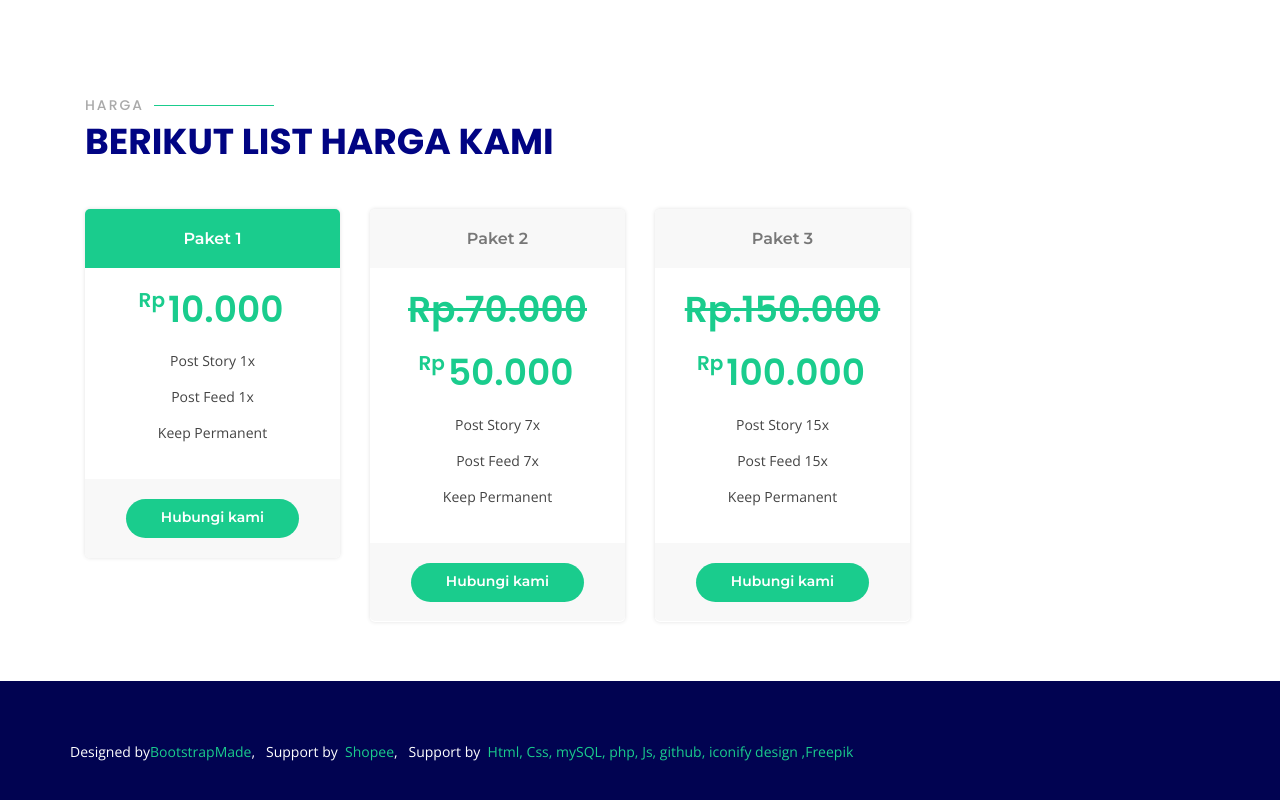
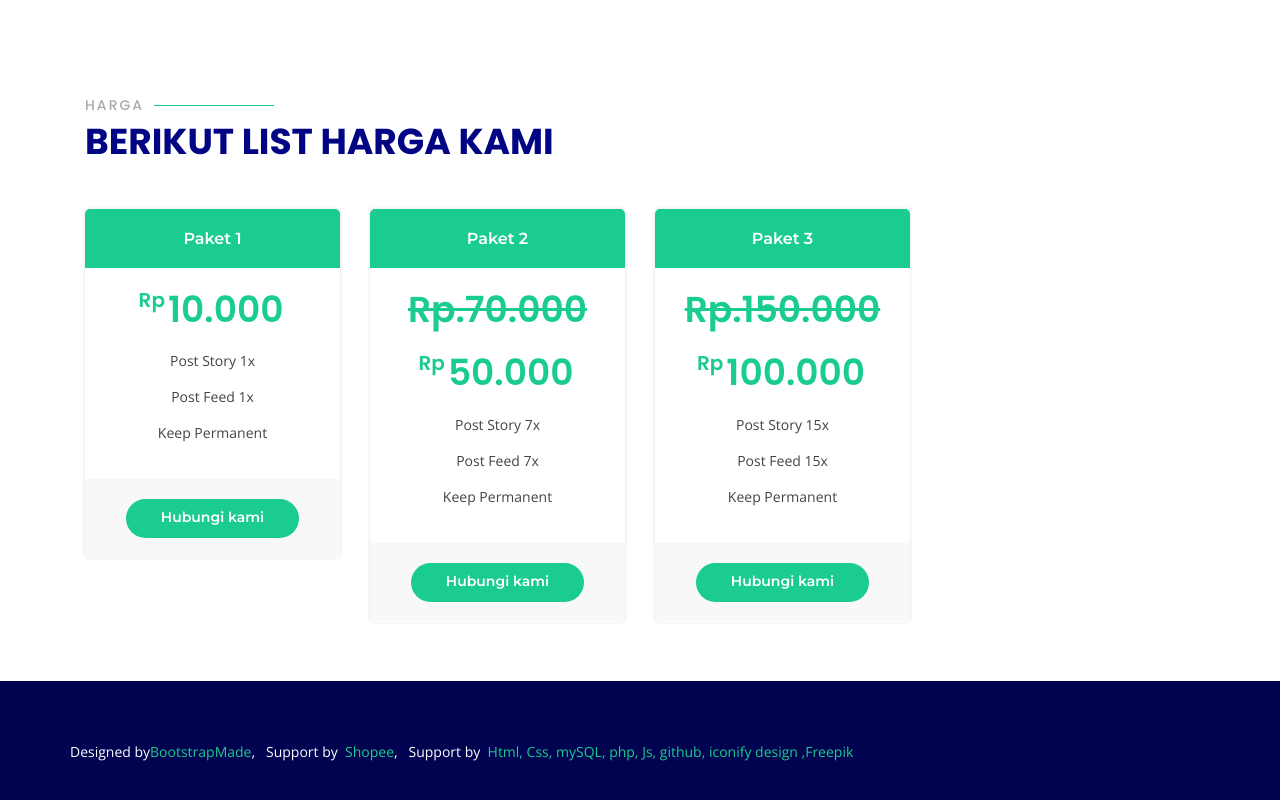
Before and after one commit to shopeefeed/shopeefeed.github.io, a plain HTML site: page index.html in a window 1280 px wide. Shown: the part 2006-2806 px from the top of the page. Drawn offline with nearby package versions, Linux system fonts and the light colour scheme.

Commit message:
Update style.css

```diff
--- a/assets/css/style.css
+++ b/assets/css/style.css
@@ -1201,8 +1201,8 @@ section {
   padding: 20px 15px;
   font-size: 16px;
   font-weight: 600;
-  color: #777777;
-  background: #f8f8f8;
+  color: #fff;
+  background: #1acc8d;
 }
 
 .pricing h4 {
```
